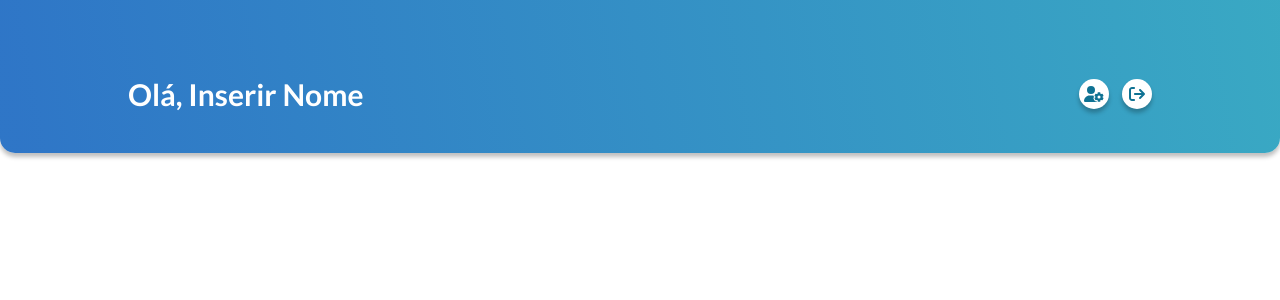
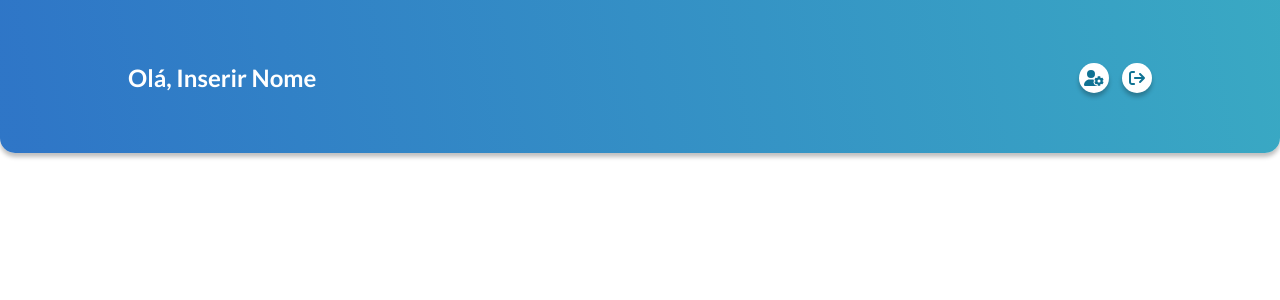
Before and after one commit to alexandresilvacarreira/groceryroutepro-frontend-prod, an Angular app: page /dashboard in a window 1280 px wide. Shown: the top 300 px of the page. Built offline with nearby package versions, Linux system fonts and the light colour scheme.

Commit message:
-> header-dashboard.component.scss - pequena alteração no html e css (para <h2>)

```diff
--- a/src/app/components/header-dashboard/header-dashboard.component.html
+++ b/src/app/components/header-dashboard/header-dashboard.component.html
@@ -1,7 +1,7 @@
 <div class="dashboard">
 
   <div class="tab-wrapper">
-    <div class="greeting">Olá, Inserir Nome</div>
+    <div class="greeting"><h2>Olá, Inserir Nome</h2></div>
     <fa-icon [icon]="faUserGear"></fa-icon>
     <fa-icon [icon]="faArrowRightFromBracket"></fa-icon>
   </div>
--- a/src/app/components/header-dashboard/header-dashboard.component.scss
+++ b/src/app/components/header-dashboard/header-dashboard.component.scss
@@ -15,10 +15,6 @@
 
     .greeting {
       color: #FFF;
-      font-size: 30px;
-      font-style: normal;
-      font-weight: 600;
-      line-height: normal;
       flex-grow: 1;
       overflow: hidden;
       white-space: nowrap;
```
